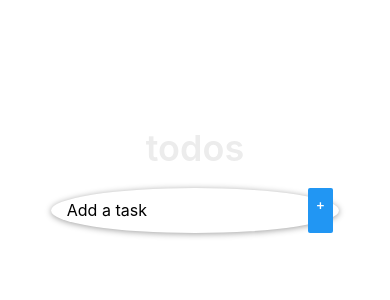
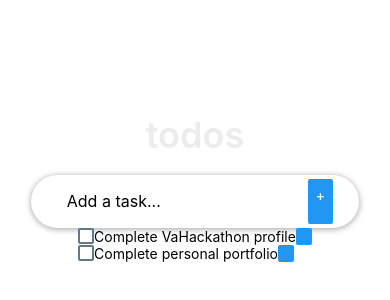
Before and after one commit to JonahKayizzi/TO-DO-Revamp-ReactNative, a React Native app: screen / in a window 390 px wide. Shown: the part 236-536 px from the top of the page. Built offline with nearby package versions, Linux system fonts and the light colour scheme.

Commit message:
Add todocontainer component

```diff
--- a/package.json
+++ b/package.json
@@ -13,13 +13,16 @@
     "preset": "react-native"
   },
   "dependencies": {
+    "@expo/webpack-config": "^18.0.1",
     "expo": "~48.0.18",
     "expo-status-bar": "~1.4.4",
     "expo-updates": "~0.16.4",
     "jest": "^29.5.0",
     "react": "18.2.0",
+    "react-dom": "18.2.0",
     "react-native": "0.71.8",
     "react-native-router-flux": "^4.3.1",
+    "react-native-web": "~0.18.10",
     "react-test-renderer": "^18.2.0"
   },
   "devDependencies": {
--- /dev/null
+++ b/src/components/ToDoContainer.js
@@ -0,0 +1,31 @@
+/* eslint-disable no-use-before-define */
+import React from 'react';
+import { StyleSheet, View, Text, CheckBox, Button } from 'react-native-web';
+
+const ToDoContainer = () => (
+  <View style={styles.todocontainer}>
+    <View style={styles.todo}>
+      <CheckBox />
+      <Text>Complete VaHackathon profile</Text>
+      <Button>Delete </Button>
+    </View>
+    <View style={styles.todo}>
+      <CheckBox />
+      <Text>Complete personal portfolio</Text>
+      <Button>Delete </Button>
+    </View>
+  </View>
+);
+
+const styles = StyleSheet.create({
+  todocontainer: {
+    display: 'flex',
+    flexDirection: 'column',
+  },
+  todo: {
+    display: 'flex',
+    flexDirection: 'row',
+  },
+});
+
+export default ToDoContainer;
--- a/src/components/ToDoForm.js
+++ b/src/components/ToDoForm.js
@@ -1,10 +1,12 @@
 /* eslint-disable no-use-before-define */
 import React from 'react';
-import { StyleSheet, TextInput, View, Button } from 'react-native';
+import {
+  StyleSheet, TextInput, View, Button,
+} from 'react-native';
 
 const ToDoForm = () => (
   <View style={styles.formContainer}>
-    <TextInput style={styles.todoForm} placeholder="Add a task" />
+    <TextInput style={styles.todoForm} placeholder="Add a task..." />
     <Button style={styles.todoBtn} title="+" />
   </View>
 );
@@ -15,15 +17,16 @@ const styles = StyleSheet.create({
   formContainer: {
     display: 'flex',
     flexDirection: 'row',
-    borderRadius: '50%',
-    boxShadow: '0 1px 6px 0 rgba(0, 0, 0, 0.38)',
     justifyContent: 'space-evenly',
     width: '100%',
-    marginBottom: 16,
+    paddingHorizontal: 20,
+    paddingVertical: 4,
+    boxShadow: '0 1px 6px 0 rgba(0, 0, 0, 0.38)',
+    borderRadius: '30px',
   },
   todoForm: {
     height: '45px',
-    borderRadius: '50px',
+    borderRadius: '30px',
     fontWeight: 400,
     paddingLeft: '10px',
     paddingRight: '5px',
@@ -31,7 +34,9 @@ const styles = StyleSheet.create({
     width: '85%',
   },
   todoBtn: {
-    fontWeight: 600,
+    fontWeight: 'bold',
     marginRight: 10,
+    borderRadius: '15px',
+    height: '10px',
   },
 });
--- a/src/components/Today.js
+++ b/src/components/Today.js
@@ -2,11 +2,13 @@
 import React from 'react';
 import { StyleSheet, Text, SafeAreaView } from 'react-native';
 import ToDoForm from './ToDoForm';
+import ToDoContainer from './ToDoContainer';
 
 const Today = () => (
   <SafeAreaView style={styles.container}>
     <Text style={styles.title}>todos</Text>
     <ToDoForm />
+    <ToDoContainer />
   </SafeAreaView>
 );
 export default Today;
```
Also changed, not shown: 1 other file (tests, documents, lock files or other folders).
